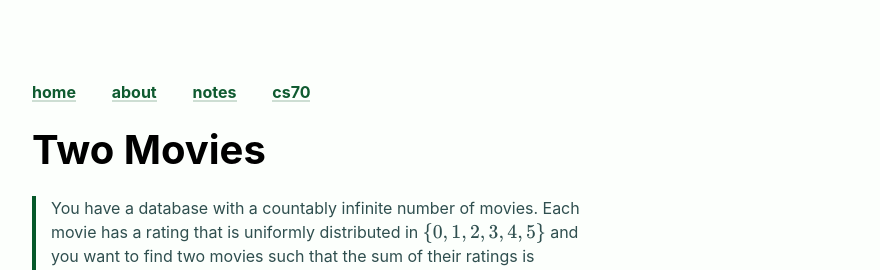
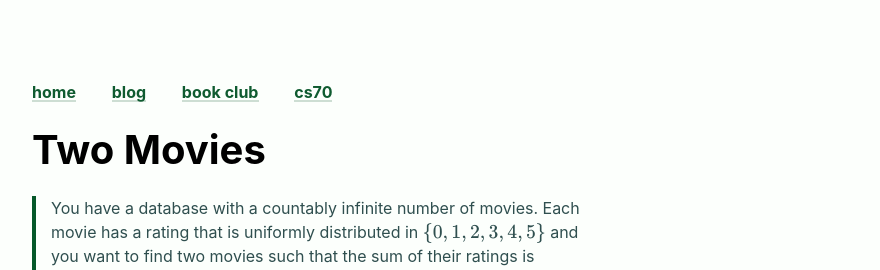
Before and after one commit to mingyli/mingyli.github.io, a Jekyll site: the page built from _posts/2019-05-10-two-movies.md, in a window 1280 px wide and 900 px high. Shown: the top 270 px of the window, without its empty margins (128-1008 px from the left). Built offline with Jekyll 4.4.1, drawn with Linux system fonts in a browser that asks for light colours; some web fonts are replaced; formulas are drawn with MathJax 3.

Commit message:
Update header links

```diff
--- a/_layouts/basic.html
+++ b/_layouts/basic.html
@@ -6,8 +6,10 @@
     <nav>
         <ul>
             <li><a href="/">home</a></li>
-            <li><a href="/about">about</a></li>
-            <li><a href="/notes">notes</a></li>
+            <!-- <li><a href="/about">about</a></li> -->
+            <!-- <li><a href="/notes">notes</a></li> -->
+            <li><a href="https://blog.myli.me">blog</a></li>
+            <li><a href="https://paper.dropbox.com/published/Directory-A8yJELDpyCOVIfpRpU9Fdeq">book club</a></li>
             <li><a href="/cs70">cs70</a></li>
         </ul>
     </nav>
```
Also changed, not shown: _posts/2019-05-10-two-movies.md (+1 -1 lines).
